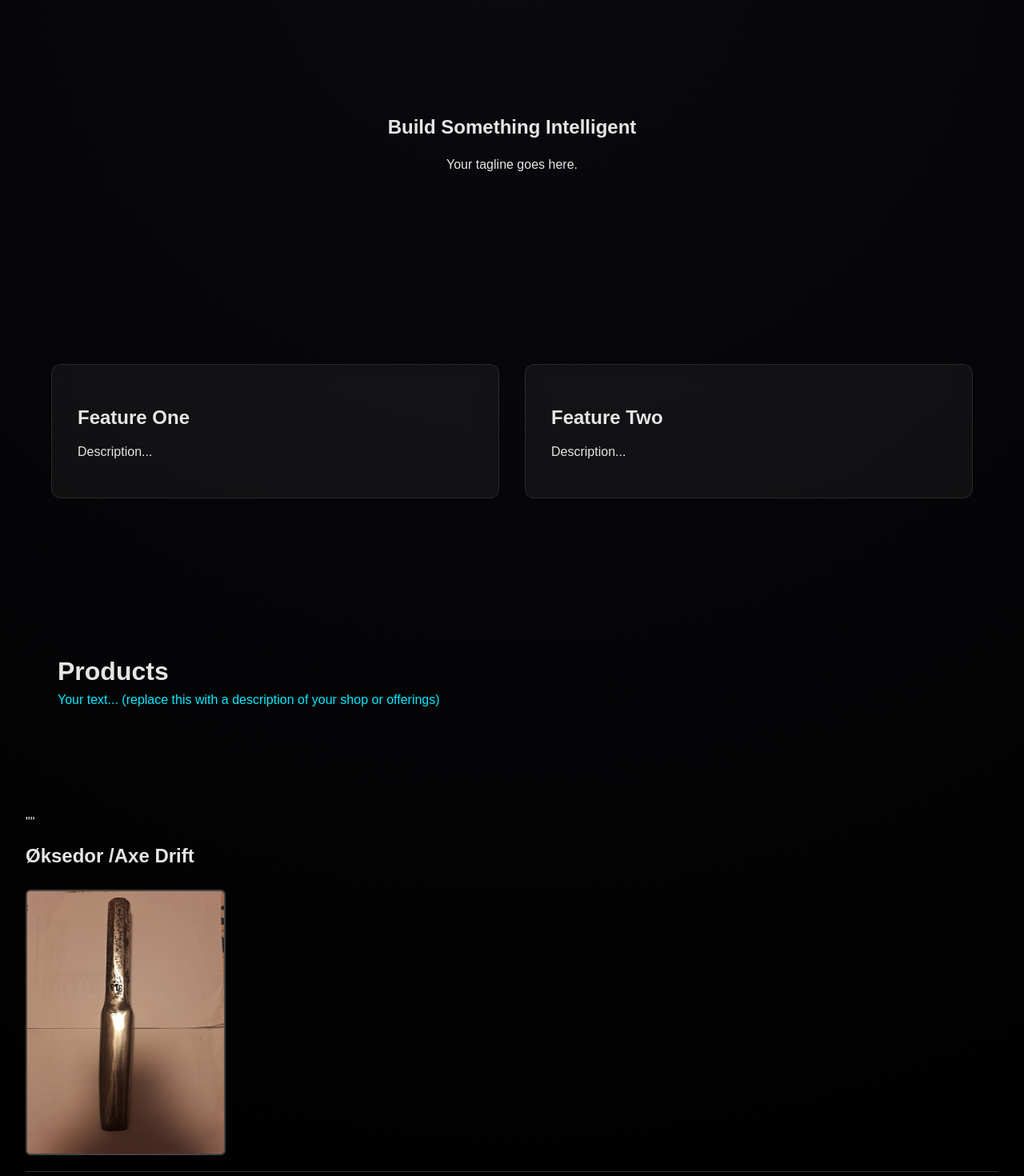
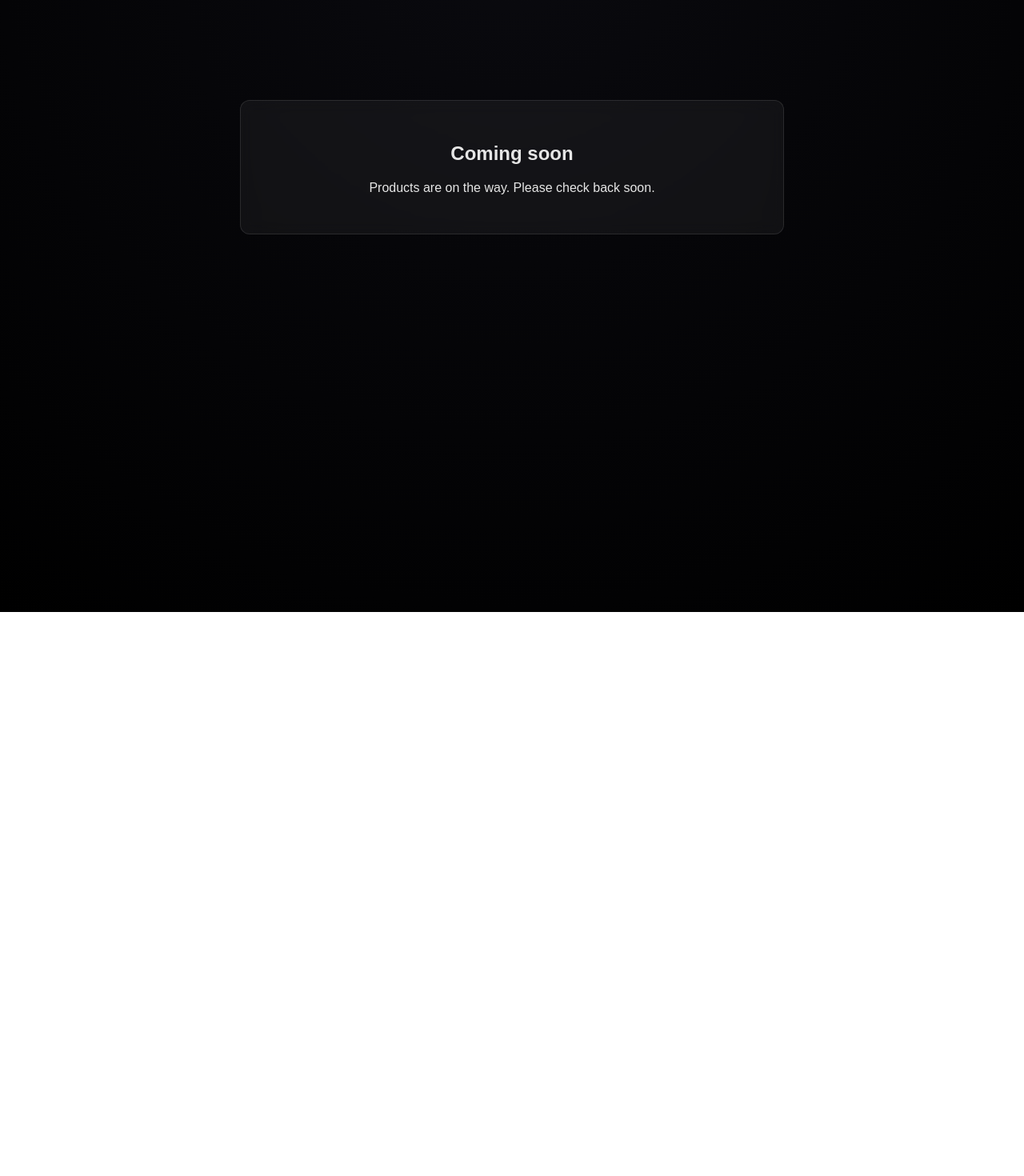
Before and after one commit to etsjawaka/my-website, a SvelteKit app: page /products in a window 1280 px wide. Shown: the part 100-1570 px from the top of the page at 80% size. After the commit the page ends 865 px from the top, so only its background shows below. Built offline with nearby package versions, Linux system fonts and the light colour scheme.

Commit message:
Replace products page with coming soon message

```diff
--- a/src/routes/products/+page.svelte
+++ b/src/routes/products/+page.svelte
@@ -1,14 +1,5 @@
 <script>
   import { fade } from 'svelte/transition';
-  // Later you can load products dynamically or from a JSON file
-  // start with just one product as requested
-  let products = [
-    {
-      name: "Øksedor /Axe Drift",
-      description: "",
-      image: "/products/oksedor.jpg" // file you will add to static
-    }
-  ];
 </script>
 
 <style>
@@ -19,72 +10,23 @@
     font-family: sans-serif;
   }
 
-  h1 {
-    margin-bottom: 1.5rem;
-  }
-
-  .block {
-    margin-bottom: 2rem;
-    padding: clamp(2rem, 8vw, 8rem) clamp(1rem, 3vw, 2rem);
-    max-width: 1200px;
-    margin: 0 auto;
-  }
-
-  .block h1 {
-    font-size: 2rem;
-    margin: 0;
-  }
-
-  .block p {
-    margin-top: 0.5rem;
-    color: var(--accent, #00eaff);
-  }
-
-  .product {
-    margin-bottom: 2rem;
-    padding-bottom: 1rem;
-    border-bottom: 1px solid #333;
-  }
-
-  img {
-    width: min(100%, 250px);
-    border: 2px solid #444;
-    border-radius: 6px;
-    margin-top: 0.5rem;
-  }
-
   .glass {
     background: rgba(255,255,255,0.05);
     backdrop-filter: blur(10px);
     border: 1px solid rgba(255,255,255,0.1);
     border-radius: 12px;
     padding: 2rem;
+    max-width: 680px;
+    margin: 0 auto;
   }
 
   .hero {
-    padding: clamp(2.5rem, 10vw, 10rem) clamp(1rem, 3vw, 2rem);
+    padding: clamp(2.5rem, 10vw, 10rem) clamp(1rem, 3vw, 2rem) clamp(2rem, 8vw, 6rem);
     text-align: center;
   }
 
-  .features {
-    display: grid;
-    gap: 2rem;
-    padding: clamp(2rem, 8vw, 6rem) clamp(1rem, 3vw, 2rem);
-    grid-template-columns: repeat(auto-fit, minmax(280px, 1fr));
-  }
-
-  .card {
-    padding: 2rem;
-    border-radius: 12px;
-  }
-
   @media (max-width: 600px) {
-    .features {
-      grid-template-columns: 1fr;
-      gap: 1rem;
-    }
-
-    .card {
+    .glass {
       padding: 1.25rem;
     }
   }
@@ -92,34 +34,9 @@
 
 <main>
   <section class="hero" in:fade={{ duration: 1000 }}>
-    <h1>Build Something Intelligent</h1>
-    <p>Your tagline goes here.</p>
-  </section>
-
-  <section class="features">
-    <div class="card glass">
-      <h2>Feature One</h2>
-      <p>Description...</p>
-    </div>
-    <div class="card glass">
-      <h2>Feature Two</h2>
-      <p>Description...</p>
+    <div class="glass">
+      <h1>Coming soon</h1>
+      <p>Products are on the way. Please check back soon.</p>
     </div>
   </section>
-
-  <section class="block">
-    <h1>Products</h1>
-    <p>Your text... (replace this with a description of your shop or offerings)</p>
-  </section>
-
-  <!-- general description textbox above all products -->
-  <p class="site-description">""</p>
-
-  {#each products as product}
-    <div class="product">
-      <h2>{product.name}</h2>
-      <p>{product.description}</p>
-      <img src={product.image} alt={product.name} loading="lazy" />
-    </div>
-  {/each}
 </main>
```
